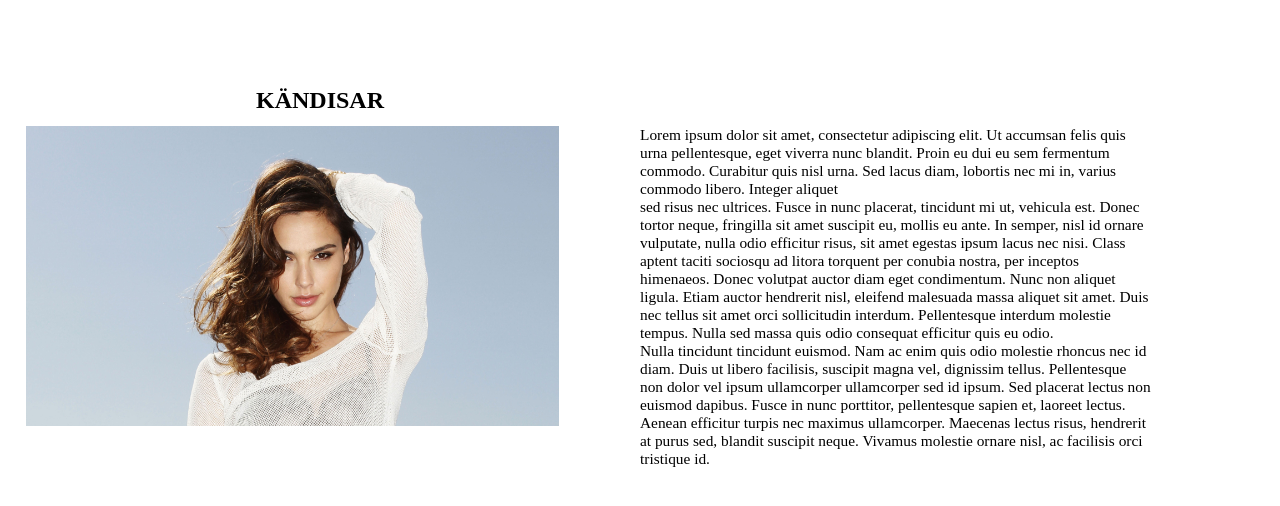
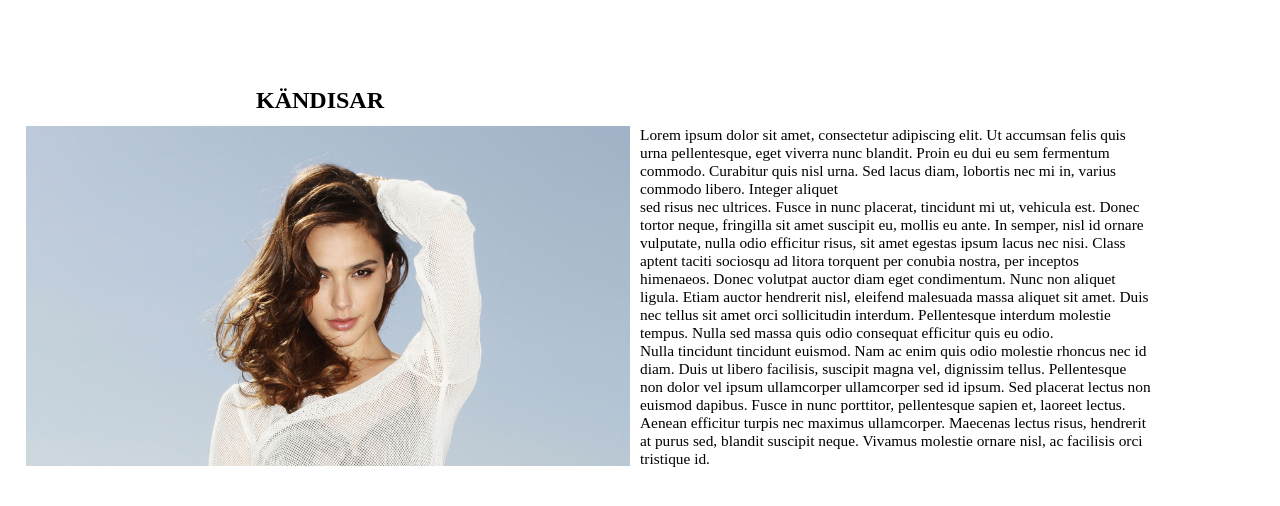
Before and after one commit to a-l-a-z-a-r/stupid-shit, a plain HTML site: page index.html in a window 1280 px wide. Shown: the part 2879-3385 px from the top of the page. Drawn offline with Linux system fonts and the light colour scheme.

Commit message:
Update index.html

```diff
--- a/index.html
+++ b/index.html
@@ -96,7 +96,7 @@
                 <section class="number_four">
                 <div>
                     <h1>KÄNDISAR</h1>
-                    <img class="pot" name="slide" width 600 height="300"/>
+                    <img class="pot" name="slide" width 600 height="340"/>
                 </div>
                 <p>Lorem ipsum dolor sit amet, consectetur adipiscing elit. Ut accumsan felis quis urna pellentesque, eget viverra nunc blandit. Proin eu dui eu sem fermentum commodo. Curabitur quis nisl urna. Sed lacus diam, lobortis nec mi in, varius commodo libero. Integer aliquet<br> sed risus nec ultrices. Fusce in nunc placerat, tincidunt mi ut, vehicula est. Donec tortor neque, fringilla sit amet suscipit eu, mollis eu ante. In semper, nisl id ornare vulputate, nulla odio efficitur risus, sit amet egestas ipsum lacus nec nisi. Class aptent taciti sociosqu ad litora torquent per conubia nostra, per inceptos himenaeos. Donec volutpat auctor diam eget condimentum. Nunc non aliquet ligula. Etiam auctor hendrerit nisl, eleifend malesuada massa aliquet sit amet. Duis nec tellus sit amet orci sollicitudin interdum. Pellentesque interdum molestie tempus.
 
```
